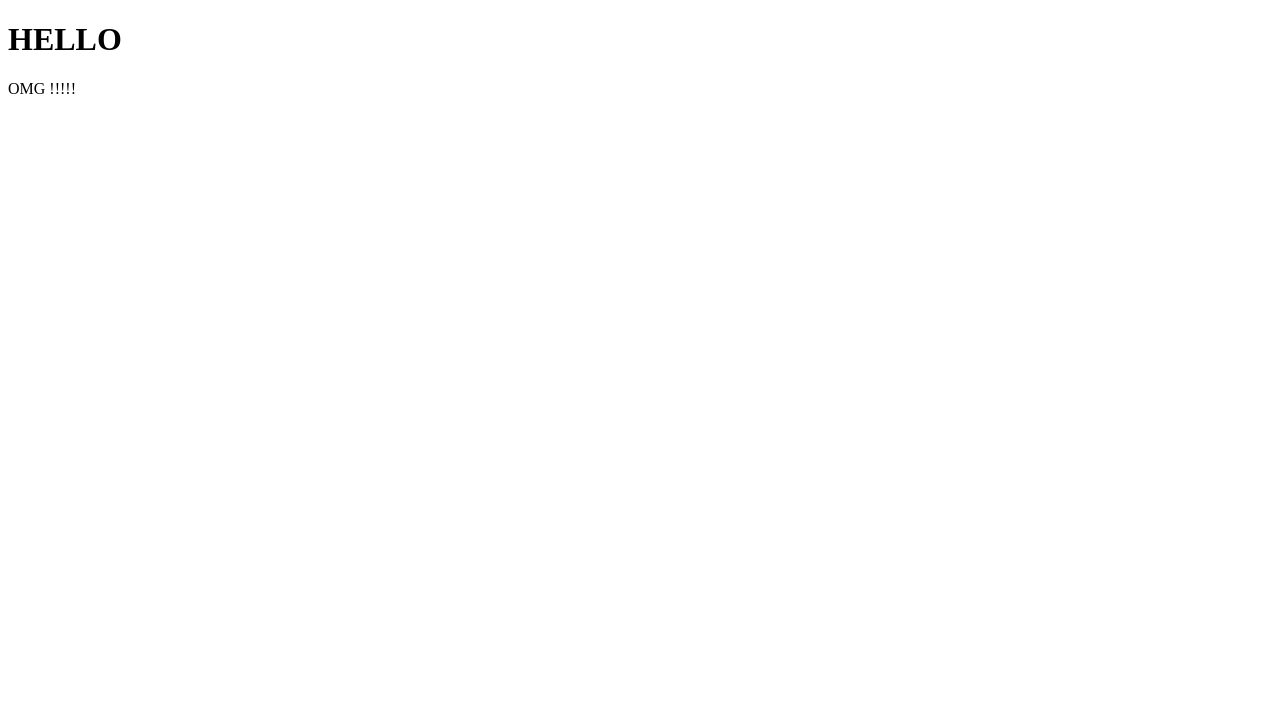
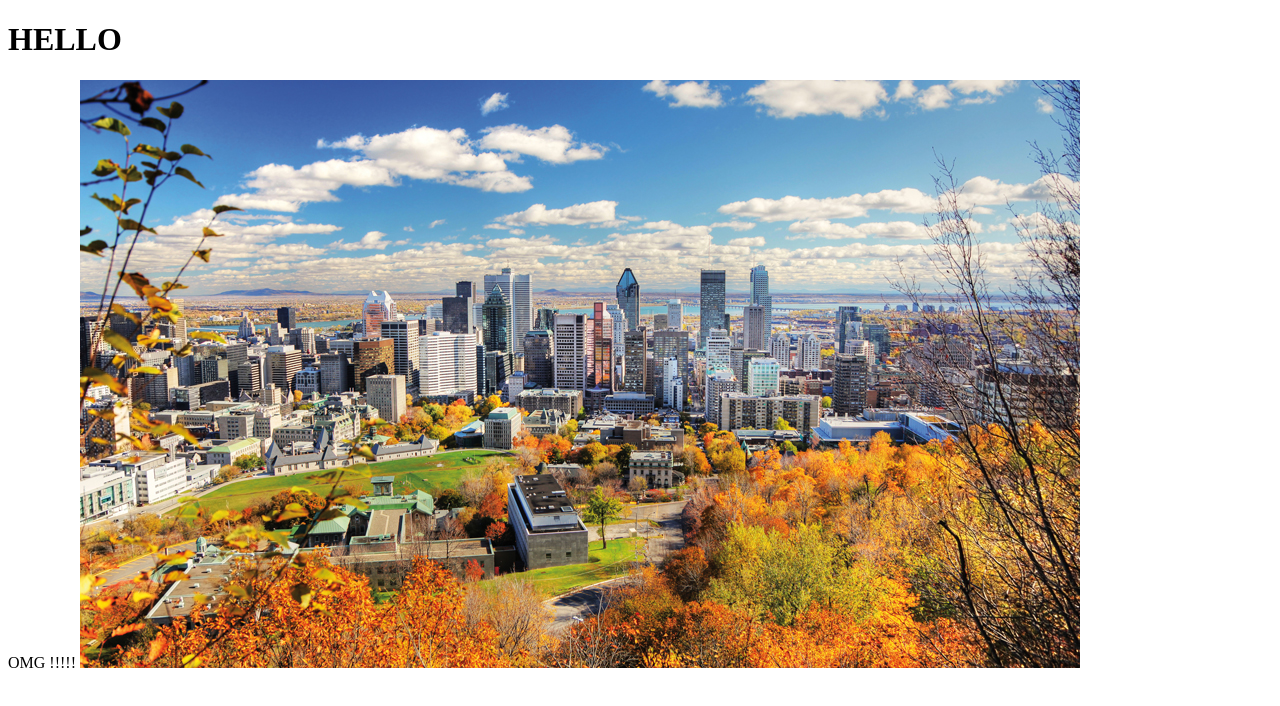
Before and after one commit to swade11/ingrwi24, a plain HTML site: page src/index.html in a window 1280 px wide. Drawn offline with Linux system fonts and the light colour scheme.

Commit message:
ajouter de l'image

```diff
--- a/src/index.html
+++ b/src/index.html
@@ -9,5 +9,6 @@
 <body>
   <h1>HELLO</h1>
   OMG !!!!!
+  <img src="assets/images/image.jpg" alt="Montréal">
 </body>
 </html>
```
Also changed, not shown: src/assets/images/image.jpg (added).
